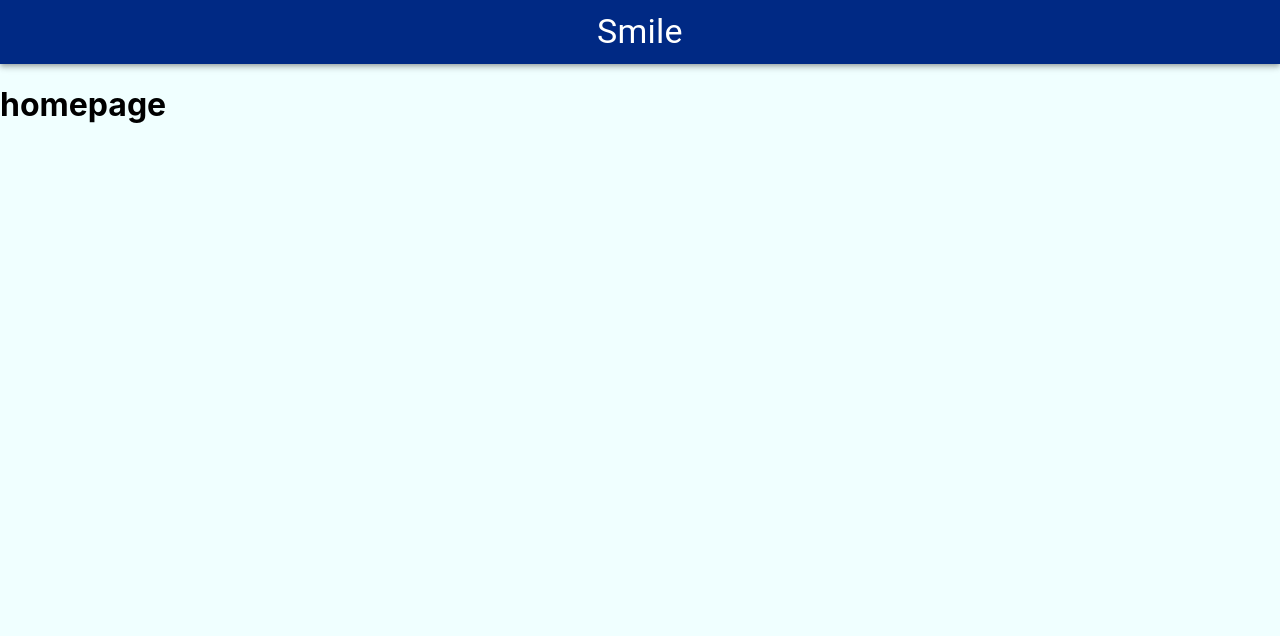
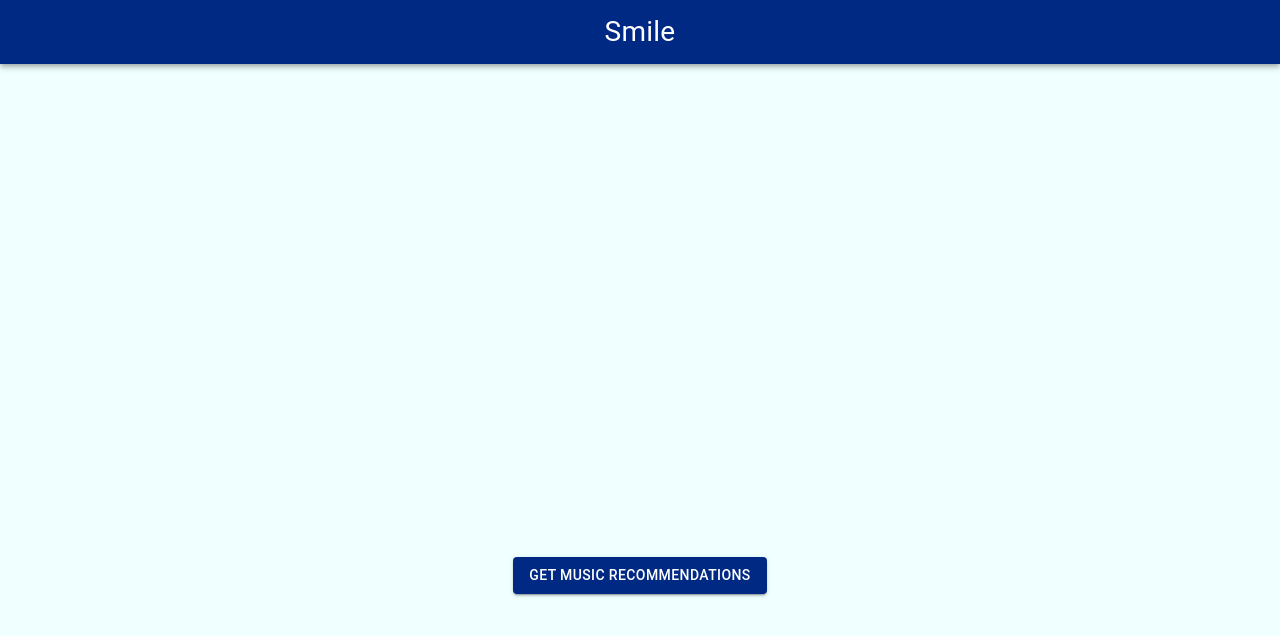
Before and after one commit to mike1572/face, a React (Create React App) app: page / in a window 1280 px wide. Shown: the top 636 px of the page. Built offline with nearby package versions, Linux system fonts and the light colour scheme.

Commit message:
Camera button

```diff
--- a/src/components/camera.js
+++ b/src/components/camera.js
@@ -1,9 +1,14 @@
 
-import React, { useEffect } from 'react'
+import React, { useEffect, Fragment } from 'react'
 import PropTypes from 'prop-types'
 
 //Redux
 import {connect} from 'react-redux';
+
+// MUI
+import Button from '@mui/material/Button'
+import Box from '@mui/material/Box'
+
 
 let Camera = (props) => {
 
@@ -17,8 +22,23 @@ let Camera = (props) => {
     }, [])
 
     return (
-        <video id="video" width="720" height="
-        560" autoPlay muted></video>
+        <Fragment>
+
+            <video id="video" width="100%" height="100%" autoPlay muted style={{maxHeight: 450, marginTop: 15}}></video>
+
+            <Box textAlign='center' sx={{mt: 3, mb: 5}}>
+                <Button
+                    style={{margin: 'auto'}}
+                    color="primary"
+                    variant="contained"
+                    type="submit"
+
+                >Get Music Recommendations</Button>
+            </Box>
+
+
+        </Fragment>
+
     )
 }
 
--- a/src/components/header.js
+++ b/src/components/header.js
@@ -13,7 +13,8 @@ let Header = () => {
 
                 <Toolbar disableGutters>
                     <Typography
-                        variant="h4"
+
+                        fontSize={28}
                         noWrap
                         component="div"
                     >
--- a/src/pages/home.js
+++ b/src/pages/home.js
@@ -17,7 +17,6 @@ let Home = (props) => {
     if (homepage){
         return (
             <Fragment>
-                <h1>homepage</h1>
                 <Camera/>
             </Fragment>
 
```
